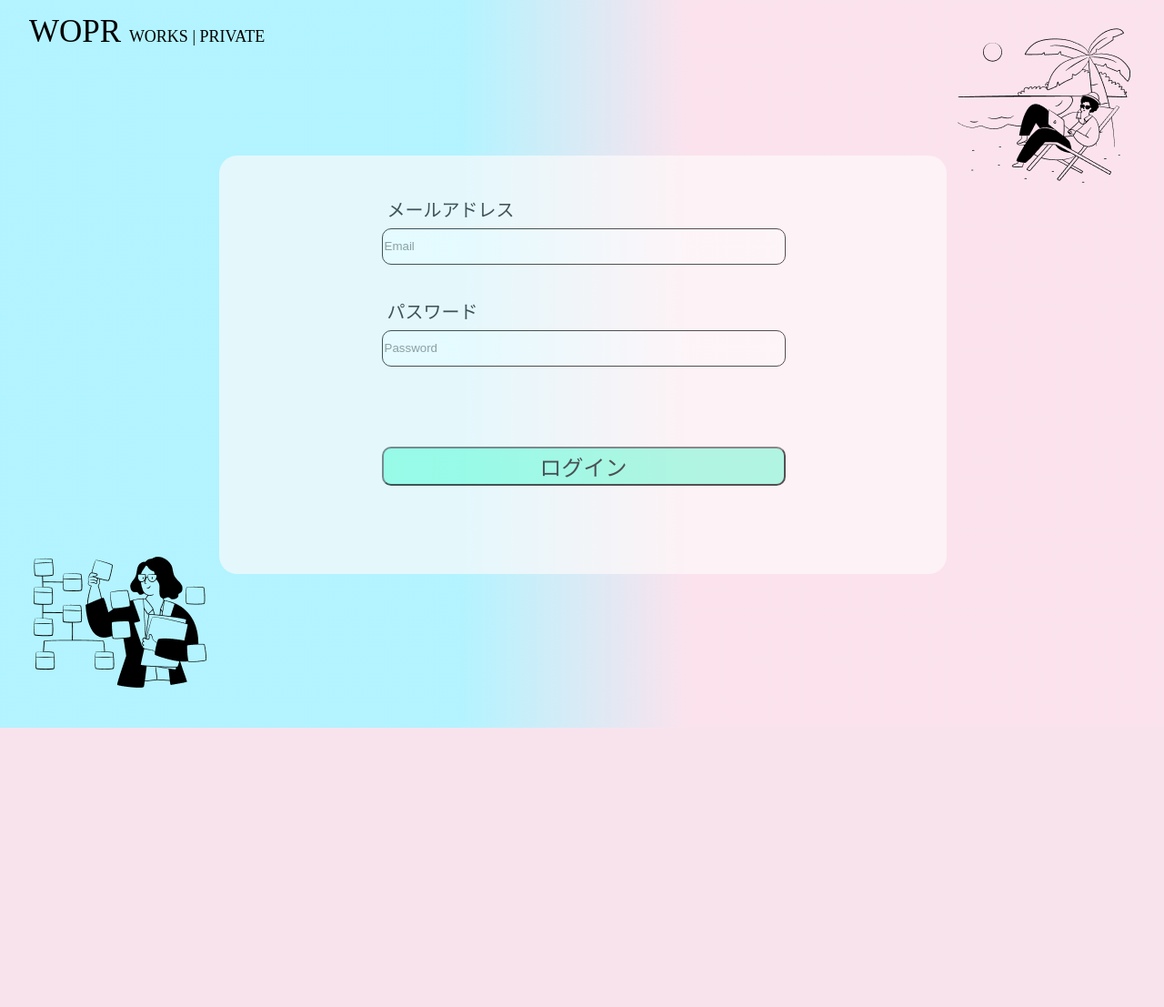
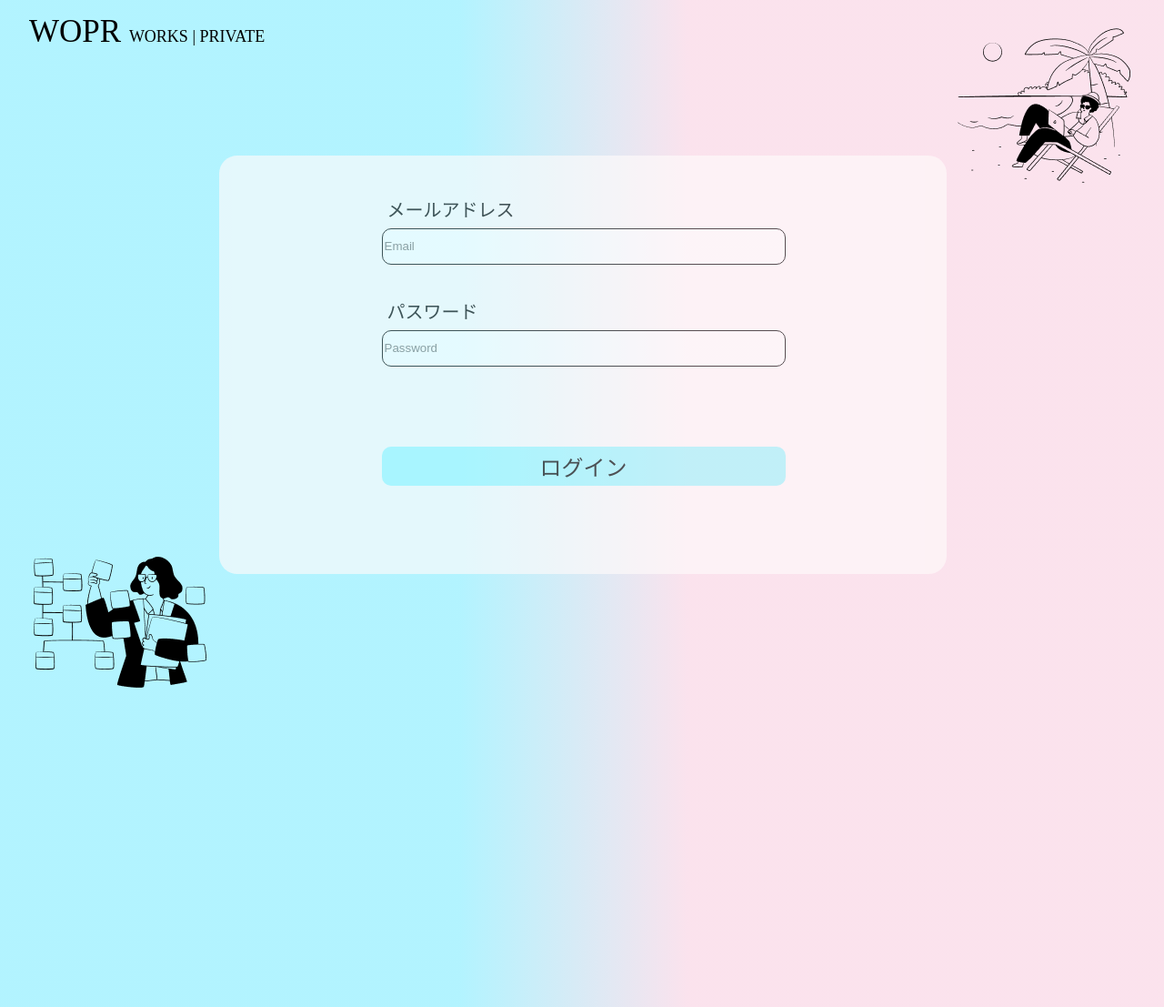
Before and after one commit to RareTECH-K-team/K-team, a Flask app: page /login in a window 1280 px wide. Shown: the top 1107 px of the page at 91% size. Before the commit the page ends 800 px from the top, so only its background shows below. Run offline with Flask 2, Linux system fonts and the light colour scheme; some web fonts are replaced.

Commit message:
ログイン画面の修正とログアウト機能の追加

```diff
--- a/ChatApp/app.py
+++ b/ChatApp/app.py
@@ -27,7 +27,6 @@ def index():
     if user_id is None:
         return redirect(url_for('login_view'))
     return redirect(url_for('channels_view'))
-
 
 # サインアップページの表示
 @app.route('/signup', methods=['GET'])
@@ -116,7 +115,11 @@ def login_process():
         flash('不正な権限が検出されました。')
         return redirect(url_for('access_denied'))
 
-
+# ログアウト処理
+@app.route('/logout')
+def logout():
+    session.clear()
+    return redirect(url_for('login_view'))
 
 # 管理者ダッシュボード
 @app.route('/admin_dashboard', methods=['GET'])
--- a/ChatApp/static/css/login.css
+++ b/ChatApp/static/css/login.css
@@ -47,7 +47,7 @@ body {
     flex-direction: column;
     align-items: center;
     justify-content: space-around;
-    min-height: 60%;
+    min-height: 160%;
     width: 70%;
     margin: auto;
 }
@@ -112,21 +112,15 @@ body {
     border-radius: 10px;
 }
 
-/*  */
+/* 入力内容エラーメッセージ部分 */
 .auth-button-container {
+    min-height: 160%;
     width: 100%;
     display: flex;
     flex-direction: column;
     align-items: center;
 }
 
-.li-message {
-    width: 100%;
-    display: flex;
-    flex-direction: column;
-    align-items: center;
-    height: 250px;
-}
 
 /* ログインボタン */
 .auth-button-bluegreen {
@@ -136,13 +130,19 @@ body {
     left: calc(50% - 444px/2 + 1px);
     top: 20rem;
     font-size: 24px;
+    color: #000000;
     align-items: center;
-    color: #000000;
-    background: #89FFDC;
+    background: #a3f7ff;
+    border: none;
     border-radius: 10px;
 }
 
-/*  */
+/* ログインボタンにカーソルがある時 */
+.auth-button-bluegreen:hover {
+    background-color: #69ffd2;
+}
+
+/* 入力内容エラーメッセージ色 */
 .flashes {
     margin: 0;
     padding-inline-start: 0;
--- a/ChatApp/templates/auth/login.html
+++ b/ChatApp/templates/auth/login.html
@@ -6,19 +6,18 @@
         <meta name="viewport" content="width=device-width, initial-scale=1.0" />
         <title>ログイン画面</title>
         <link rel="stylesheet" href="../../static/css/login.css">
-        <link rel="icon" href="../../static/img/favicon.ico" />
+        <link rel="icon" href="../../static/img/favicon.ico" src="../../static/img/favicon.ico" />
         <link rel="preconnect" href="https://fonts.googleapis.com">
         <link rel="preconnect" href="https://fonts.gstatic.com" crossorigin>
         <link href="https://fonts.googleapis.com/css2?family=League+Spartan:wght@400;900&family=M+PLUS+1:wght@200&display=swap" rel="stylesheet">
     </head>
     <body>
-    <div class="auth-container">
-        <img src="../../static/img/login1.png" class="auth-right-background" />
-        <img src="../../static/img/login2.png" class="auth-left-background" />
-        <form action="/login" class="auth-from" method="post">
+        <div class="auth-container">
+            <img src="../../static/img/login1.png" class="auth-right-background" />
+            <img src="../../static/img/login2.png" class="auth-left-background" />
             <h1 class="app-name">WOPR <span>WORKS | PRIVATE</span></h1>
             <div class="login-box">
-                <div>
+                <form action="/login" class="auth-form" method="post">
                     <label class="label-email" for="email-input">メールアドレス</label>
                     <input
                         type="test"
@@ -26,8 +25,6 @@
                         name="email"
                         id="email-input"
                     />
-                </div>
-                <div>
                     <label class="label-password" for="password-input">パスワード</label>
                     <input
                         type="password"
@@ -35,19 +32,18 @@
                         name="password"
                         id="password-input"
                     />
-                </div>
+                    <button type="submit" class="auth-button-bluegreen">ログイン</button>
+                </form>
                 <div class="auth-button-container">
                     {% with messages = get_flashed_messages() %} {% if messages %}
                     <ul class="flashes">
                         {% for message in messages %}
-                        <li class="li-message">{{ message }}</li>
+                        {{ message }}
                         {% endfor %}
                     </ul>
                     {% endif %} {% endwith %}
-                    <button type="submit" class="auth-button-bluegreen">ログイン</button>
                 </div>
             </div>
-        </form>
-    </div>
+        </div>
     </body>
 </html>
```
